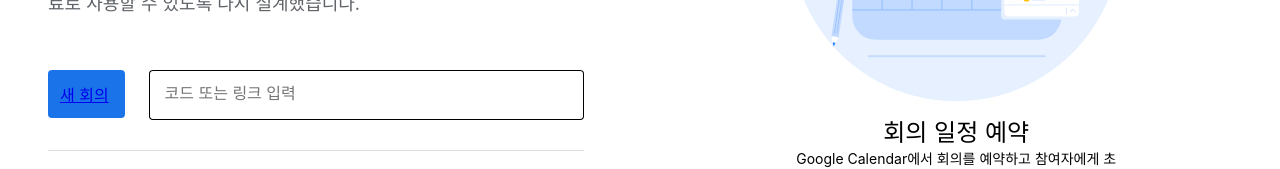
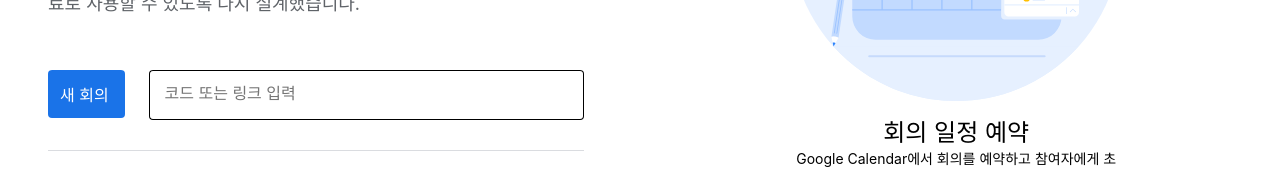
Before and after one commit to sgdevcamp2022/recoder, a React (Create React App) app in the folder client-web/: page / in a window 1280 px wide. Shown: the part 438-607 px from the top of the page. Built offline with nearby package versions, Linux system fonts and the light colour scheme; no server answers; the HTML template or start-up script is replaced by a standard one.

Commit message:
feat: Home에서 Meeting 접속

```diff
--- a/client-web/src/components/Home/MeetingButtons/MeetingButtons.tsx
+++ b/client-web/src/components/Home/MeetingButtons/MeetingButtons.tsx
@@ -103,7 +103,7 @@ const JoinInput = styled.input`
 
 export const MeetingButtons = () => {
   const [roomId, setRoomId] = useState<string>("");
-  const { data, isFetching, isLoading } = useGetLinkQuery({});
+  const { data } = useGetLinkQuery({});
 
   const handleChange = (e: React.ChangeEvent<HTMLInputElement>) => {
     setRoomId(e.target.value);
@@ -111,15 +111,20 @@ export const MeetingButtons = () => {
 
   const handleKeyDown = (e: React.KeyboardEvent<HTMLInputElement>) => {
     if (e.key === "Enter") {
-      window.location.href = `/${roomId}`;
+      window.location.href = `/${roomId}/`;
     }
   };
 
   return (
     <ButtonBox>
       <HostButtonBox>
-        <HostButton>
-          <Link to="/test">새 회의</Link>
+        <HostButton
+          onClick={(e) => {
+            window.location.href = `/${data.link.split("/").pop()}/`;
+          }}
+        >
+          새 회의
+          {/* <Link onCto={`/${data.link.split("/").pop()}/`}>새 회의</Link> */}
         </HostButton>
       </HostButtonBox>
       <JoinButtonBox>
@@ -132,7 +137,7 @@ export const MeetingButtons = () => {
             type="text"
             placeholder="코드 또는 링크 입력"
             onChange={handleChange}
-            onKeyDown={handleKeyDown}
+            onKeyPress={handleKeyDown}
             value={roomId}
           />
         </JoinLabel>
--- a/client-web/src/index.tsx
+++ b/client-web/src/index.tsx
@@ -13,7 +13,7 @@ const router = createBrowserRouter([
     element: <Home />,
   },
   {
-    path: "/:roomId/",
+    path: "/room/",
     element: <Room />,
   },
   {
@@ -21,7 +21,7 @@ const router = createBrowserRouter([
     element: <Wait />,
   },
   {
-    path: "/test/",
+    path: "/:roomId/",
     element: <Test />,
   },
 ]);
--- a/client-web/src/pages/Test/Test.tsx
+++ b/client-web/src/pages/Test/Test.tsx
@@ -28,9 +28,10 @@ import {
   VideoBox,
 } from "../../components/Meet/MeetWrapper";
 import { Message } from "../../components/Meet/Message";
+import { useParams } from "react-router-dom";
 
 export const Test = () => {
-  const [roomId, setRoomId] = useState<string>("zzzz");
+  const { roomId } = useParams<{ roomId: string }>();
   const [peerName, setPeerName] = useState<string>(
     `user-${(Math.floor(Math.random() * 10000) + 1).toString()}`
   );
--- a/client-web/src/redux/apis/linkAPI.ts
+++ b/client-web/src/redux/apis/linkAPI.ts
@@ -9,8 +9,9 @@ export const linkAPI = createApi({
       query: () => ({
         url: "createLink",
         method: "GET",
-        responseHandler: (response) =>
-          response.text().then((text) => text.split("/").pop()),
+        transformResponse: (response: any) => {
+          return response.link;
+        },
       }),
       providesTags: ["Link"],
     }),
```
